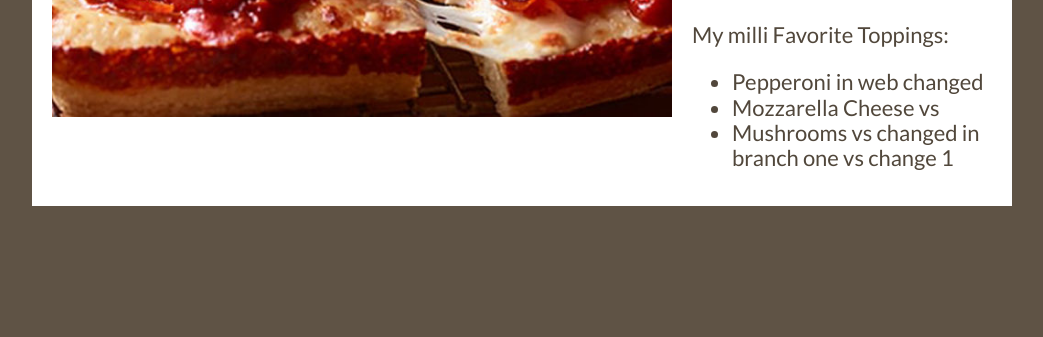
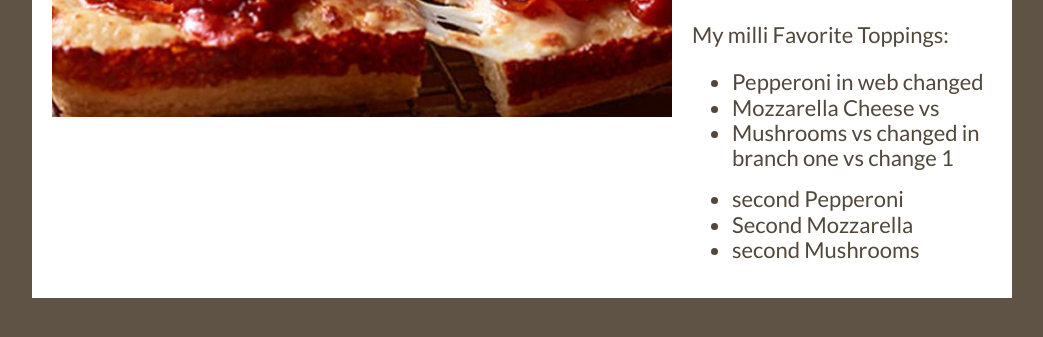
Before and after one commit to milli021k/pizza-main, a plain HTML site: page index.html in a window 1280 px wide. Shown: the part 271-608 px from the top of the page, without its empty margins (118-1161 px from the left). Drawn offline with nearby package versions, Linux system fonts and the light colour scheme; a web font is replaced by a local one.

Commit message:
added second list from vscode

```diff
--- a/index.html
+++ b/index.html
@@ -26,6 +26,12 @@
           <li>Mozzarella Cheese vs</li>
           <li>Mushrooms vs changed in branch one vs change 1</li>
         </ul>
+
+        <ul>
+          <li>second Pepperoni</li>
+          <li>Second Mozzarella</li>
+          <li>second Mushrooms</li>
+        </ul>
       </div>
     </div>
   </body>
```
